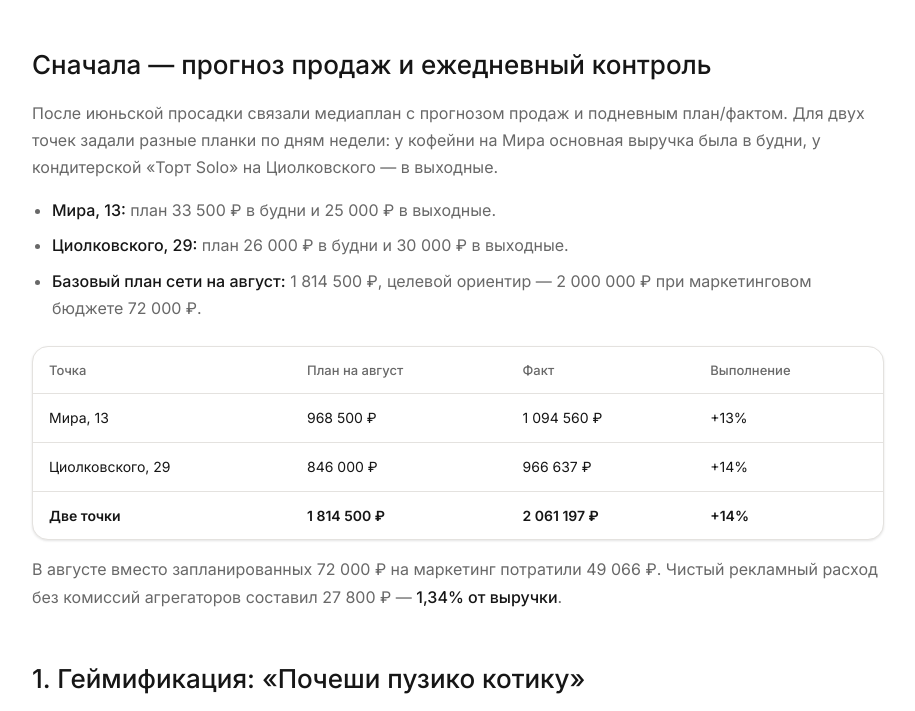
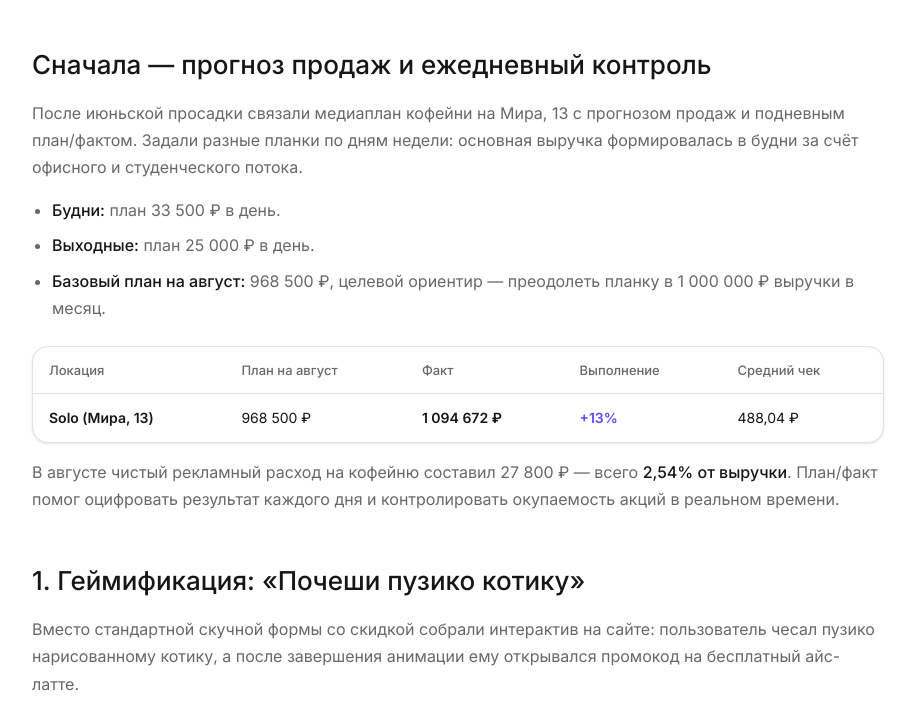
Before and after one commit to kopasofns-max/cv, a plain HTML site: page case-solo.html in a window 1280 px wide. Shown: the part 1177-1888 px from the top of the page, without its empty margins (182-1097 px from the left). Drawn offline with nearby package versions, Linux system fonts and the light colour scheme.

Commit message:
fix(case): remove two points info, focus strictly on Solo Mira 13 with October cashier report

```diff
--- a/case-solo.html
+++ b/case-solo.html
@@ -42,7 +42,7 @@
                 <span class="bg-paper border border-bone text-iron px-3 py-1.5 rounded-[8px] text-[13px] font-medium">HoReCa / Кофейня</span>
                 <span class="bg-paper border border-bone text-iron px-3 py-1.5 rounded-[8px] text-[13px] font-medium">Волгоград</span>
                 <span class="bg-paper border border-bone text-iron px-3 py-1.5 rounded-[8px] text-[13px] font-medium">Апрель — октябрь 2026</span>
-                <span class="bg-electric-iris text-paper px-3 py-1.5 rounded-[8px] text-[13px] font-medium">Solo + Торт Solo</span>
+                <span class="bg-electric-iris text-paper px-3 py-1.5 rounded-[8px] text-[13px] font-medium">Кофейня Solo (Мира, 13)</span>
             </div>
         </header>
         <div class="border-y border-bone py-5 mb-10">
@@ -68,23 +68,21 @@
             <section>
                 <h2 class="text-[26px] font-medium text-ink mb-4">Сначала — прогноз продаж и ежедневный контроль</h2>
                 <div class="case-content text-[16px] text-fog leading-[1.7]">
-                    <p>После июньской просадки связали медиаплан с прогнозом продаж и подневным план/фактом. Для двух точек задали разные планки по дням недели: у кофейни на Мира основная выручка была в будни, у кондитерской «Торт Solo» на Циолковского — в выходные.</p>
+                    <p>После июньской просадки связали медиаплан кофейни на Мира, 13 с прогнозом продаж и подневным план/фактом. Задали разные планки по дням недели: основная выручка формировалась в будни за счёт офисного и студенческого потока.</p>
                     <ul class="list-disc pl-5 space-y-2">
-                        <li><strong class="text-ink font-medium">Мира, 13:</strong> план 33 500 ₽ в будни и 25 000 ₽ в выходные.</li>
-                        <li><strong class="text-ink font-medium">Циолковского, 29:</strong> план 26 000 ₽ в будни и 30 000 ₽ в выходные.</li>
-                        <li><strong class="text-ink font-medium">Базовый план сети на август:</strong> 1 814 500 ₽, целевой ориентир — 2 000 000 ₽ при маркетинговом бюджете 72 000 ₽.</li>
+                        <li><strong class="text-ink font-medium">Будни:</strong> план 33 500 ₽ в день.</li>
+                        <li><strong class="text-ink font-medium">Выходные:</strong> план 25 000 ₽ в день.</li>
+                        <li><strong class="text-ink font-medium">Базовый план на август:</strong> 968 500 ₽, целевой ориентир — преодолеть планку в 1 000 000 ₽ выручки в месяц.</li>
                     </ul>
                     <div class="overflow-x-auto mt-6 bg-paper border border-bone rounded-[16px] shadow-relume-subtle">
                         <table class="data-table w-full min-w-[640px] border-collapse">
-                            <thead><tr><th>Точка</th><th>План на август</th><th>Факт</th><th>Выполнение</th></tr></thead>
+                            <thead><tr><th>Локация</th><th>План на август</th><th>Факт</th><th>Выполнение</th><th>Средний чек</th></tr></thead>
                             <tbody>
-                                <tr><td>Мира, 13</td><td>968 500 ₽</td><td>1 094 560 ₽</td><td>+13%</td></tr>
-                                <tr><td>Циолковского, 29</td><td>846 000 ₽</td><td>966 637 ₽</td><td>+14%</td></tr>
-                                <tr><td><strong>Две точки</strong></td><td><strong>1 814 500 ₽</strong></td><td><strong>2 061 197 ₽</strong></td><td><strong>+14%</strong></td></tr>
+                                <tr><td><strong>Solo (Мира, 13)</strong></td><td>968 500 ₽</td><td><strong>1 094 672 ₽</strong></td><td><strong class="text-electric-iris">+13%</strong></td><td>488,04 ₽</td></tr>
                             </tbody>
                         </table>
                     </div>
-                    <p class="mt-4">В августе вместо запланированных 72 000 ₽ на маркетинг потратили 49 066 ₽. Чистый рекламный расход без комиссий агрегаторов составил 27 800 ₽ — <strong class="text-ink font-medium">1,34% от выручки</strong>.</p>
+                    <p class="mt-4">В августе чистый рекламный расход на кофейню составил 27 800 ₽ — всего <strong class="text-ink font-medium">2,54% от выручки</strong>. План/факт помог оцифровать результат каждого дня и контролировать окупаемость акций в реальном времени.</p>
                 </div>
             </section>
             <section>
@@ -116,7 +114,7 @@
                         <figure class="bg-paper border border-bone rounded-[16px] p-3 shadow-relume-subtle flex flex-col justify-between">
                             <img src="img/solo-viral-leaves.jpg" alt="Постер акции «Кофе за листики» в Solo: 26 июля, любой кофе за красивый лист" class="w-full h-auto rounded-[10px] object-cover" loading="lazy">
                             <figcaption class="px-1 pt-3 pb-0.5 text-[12px] leading-[1.5] text-fog">
-                                Анонс «Кофе за листики» (26 июля): механика дала полную посадку с 9 до 12 утра в обеих точках и волну отметок в соцсетях.
+                                Анонс «Кофе за листики» (26 июля): механика дала полную посадку с 9 до 12 утра в кофейне и волну отметок в соцсетях.
                             </figcaption>
                         </figure>
                         <figure class="bg-paper border border-bone rounded-[16px] p-3 shadow-relume-subtle flex flex-col justify-between">
@@ -175,7 +173,7 @@
             <section>
                 <h2 class="text-[26px] font-medium text-ink mb-4">4. Меню и допродажи: рос не только поток, но и чек</h2>
                 <div class="case-content text-[16px] text-fog leading-[1.7]">
-                    <p>Пересобрали продуктовую матрицу и обучили команду нативным допродажам: свежей выпечки, сытных позиций и фирменных десертов из кондитерской «Торт Solo». Чтобы знакомить гостей с новыми позициями и раскачивать интерес, организовывали специальные дегустации.</p>
+                    <p>Пересобрали продуктовую матрицу и обучили команду нативным допродажам: свежей выпечки, сытных позиций и авторских десертов. Чтобы знакомить гостей с новыми позициями и раскачивать интерес, организовывали специальные дегустации.</p>
 
                     <!-- Скриншот 9: Дегустация новинок за 100 ₽ -->
                     <div class="my-6 max-w-[440px] mx-auto">
@@ -271,6 +269,14 @@
                         </table>
                     </div>
                     <p class="mt-4">К октябрю выручка выросла в 2,48 раза к июньскому минимуму и в 2,4 раза к апрелю. Прирост к апрелю — почти 960 000 ₽ ежемесячной выручки.</p>
+
+                    <!-- Скриншот кассового отчета за рекордный октябрь -->
+                    <figure class="bg-paper border border-bone rounded-[16px] p-3 shadow-relume-subtle my-6">
+                        <img src="img/solo-cashier-october-record.png" alt="Кассовый отчёт кофейни Solo (Мира, 13) за октябрь: выручка 1 644 645,75 ₽, средний чек 571,65 ₽, 2 877 чеков" class="w-full h-auto rounded-[10px]" loading="lazy">
+                        <figcaption class="px-2 pt-2.5 pb-0.5 text-[12px] leading-[1.5] text-fog">
+                            Кассовый отчёт за октябрь: <strong>100% Solo (Мира, 13)</strong> — рекордные <strong>1 644 645,75 ₽</strong> выручки, 2 877 чеков и средний чек 571,65 ₽.
+                        </figcaption>
+                    </figure>
                 </div>
             </section>
             <section>
```
Also changed, not shown: img/solo-cashier-october-record.png (added).
